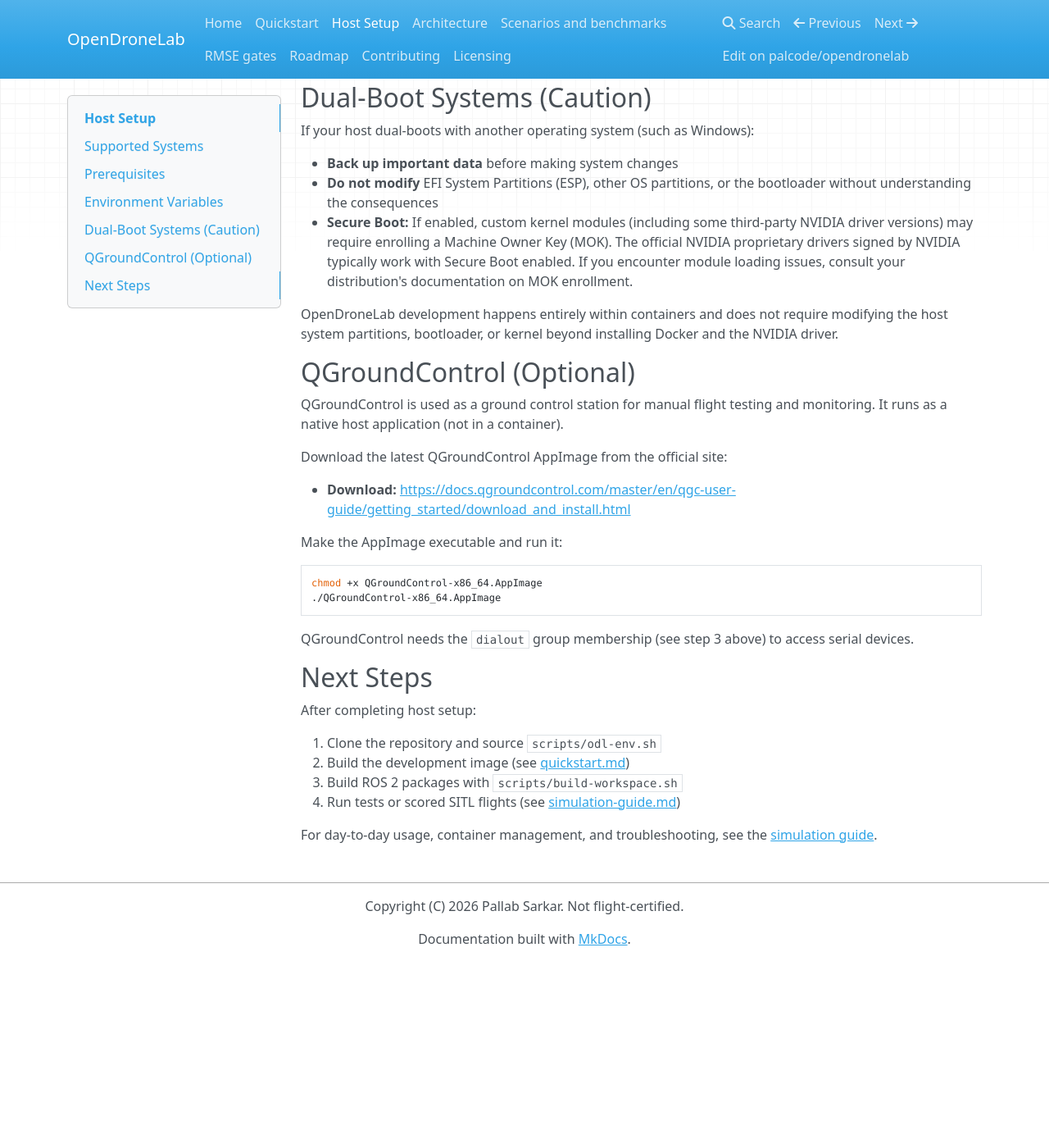
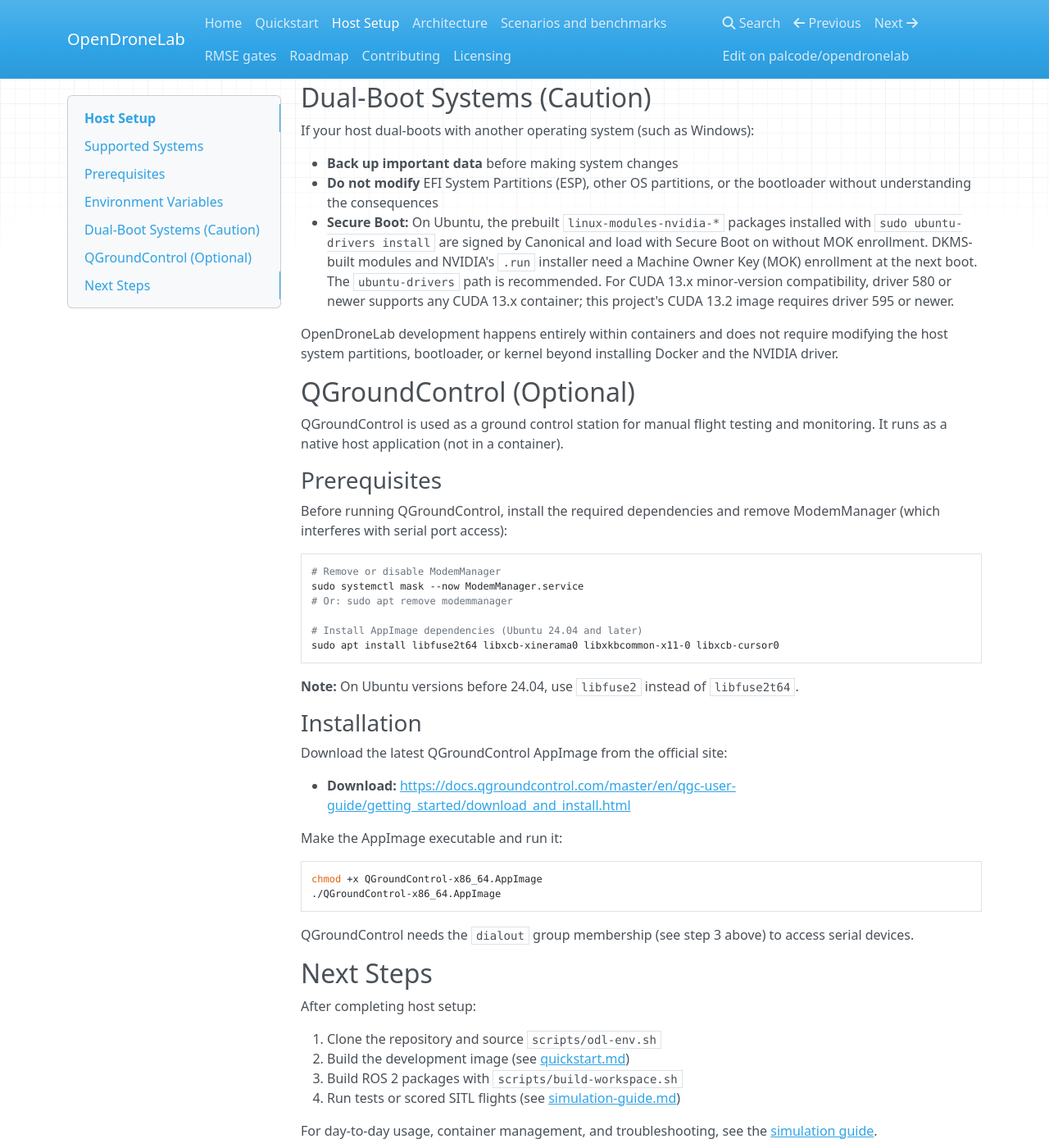
Before and after one commit to palcode/opendronelab, an MkDocs documentation site: the page built from docs/setup-host.md, in a window 1280 px wide and 1400 px high, scrolled down 1912 px. Shown: the whole window at 82% size. Built offline with MkDocs 1.6.1, drawn with Linux system fonts in a browser that asks for light colours; nearby versions of some CDN libraries; before the commit the page ends 3085 px from its top, so only the background shows below that.

Commit message:
Add numpy hold, QGC prerequisites, Secure Boot fixes, ShellCheck v0.11.0
- dependabot.yml: add numpy major-version ignore rule and update comment
- setup-host.md: add QGC prerequisites (ModemManager masking, AppImage deps)
- setup-host.md: correct Secure Boot section (ubuntu-drivers, CUDA 13.x compat)
- CHANGELOG.md: restore v0.1.0 section, consolidate Unreleased, add new items
- ci.yml: bump ShellCheck from v0.10.0 to v0.11.0 (no new findings)

Co-authored-by: Pallab Sarkar <mailme.pallabsarkar@gmail.com>

````diff
--- a/docs/setup-host.md
+++ b/docs/setup-host.md
@@ -93,13 +93,30 @@ If your host dual-boots with another operating system (such as Windows):
 
 - **Back up important data** before making system changes
 - **Do not modify** EFI System Partitions (ESP), other OS partitions, or the bootloader without understanding the consequences
-- **Secure Boot:** If enabled, custom kernel modules (including some third-party NVIDIA driver versions) may require enrolling a Machine Owner Key (MOK). The official NVIDIA proprietary drivers signed by NVIDIA typically work with Secure Boot enabled. If you encounter module loading issues, consult your distribution's documentation on MOK enrollment.
+- **Secure Boot:** On Ubuntu, the prebuilt `linux-modules-nvidia-*` packages installed with `sudo ubuntu-drivers install` are signed by Canonical and load with Secure Boot on without MOK enrollment. DKMS-built modules and NVIDIA's `.run` installer need a Machine Owner Key (MOK) enrollment at the next boot. The `ubuntu-drivers` path is recommended. For CUDA 13.x minor-version compatibility, driver 580 or newer supports any CUDA 13.x container; this project's CUDA 13.2 image requires driver 595 or newer.
 
 OpenDroneLab development happens entirely within containers and does not require modifying the host system partitions, bootloader, or kernel beyond installing Docker and the NVIDIA driver.
 
 ## QGroundControl (Optional)
 
 QGroundControl is used as a ground control station for manual flight testing and monitoring. It runs as a native host application (not in a container).
+
+### Prerequisites
+
+Before running QGroundControl, install the required dependencies and remove ModemManager (which interferes with serial port access):
+
+```bash
+# Remove or disable ModemManager
+sudo systemctl mask --now ModemManager.service
+# Or: sudo apt remove modemmanager
+
+# Install AppImage dependencies (Ubuntu 24.04 and later)
+sudo apt install libfuse2t64 libxcb-xinerama0 libxkbcommon-x11-0 libxcb-cursor0
+```
+
+**Note:** On Ubuntu versions before 24.04, use `libfuse2` instead of `libfuse2t64`.
+
+### Installation
 
 Download the latest QGroundControl AppImage from the official site:
 
````
Also changed, not shown: CHANGELOG.md (+11 -8 lines), 2 other files.
